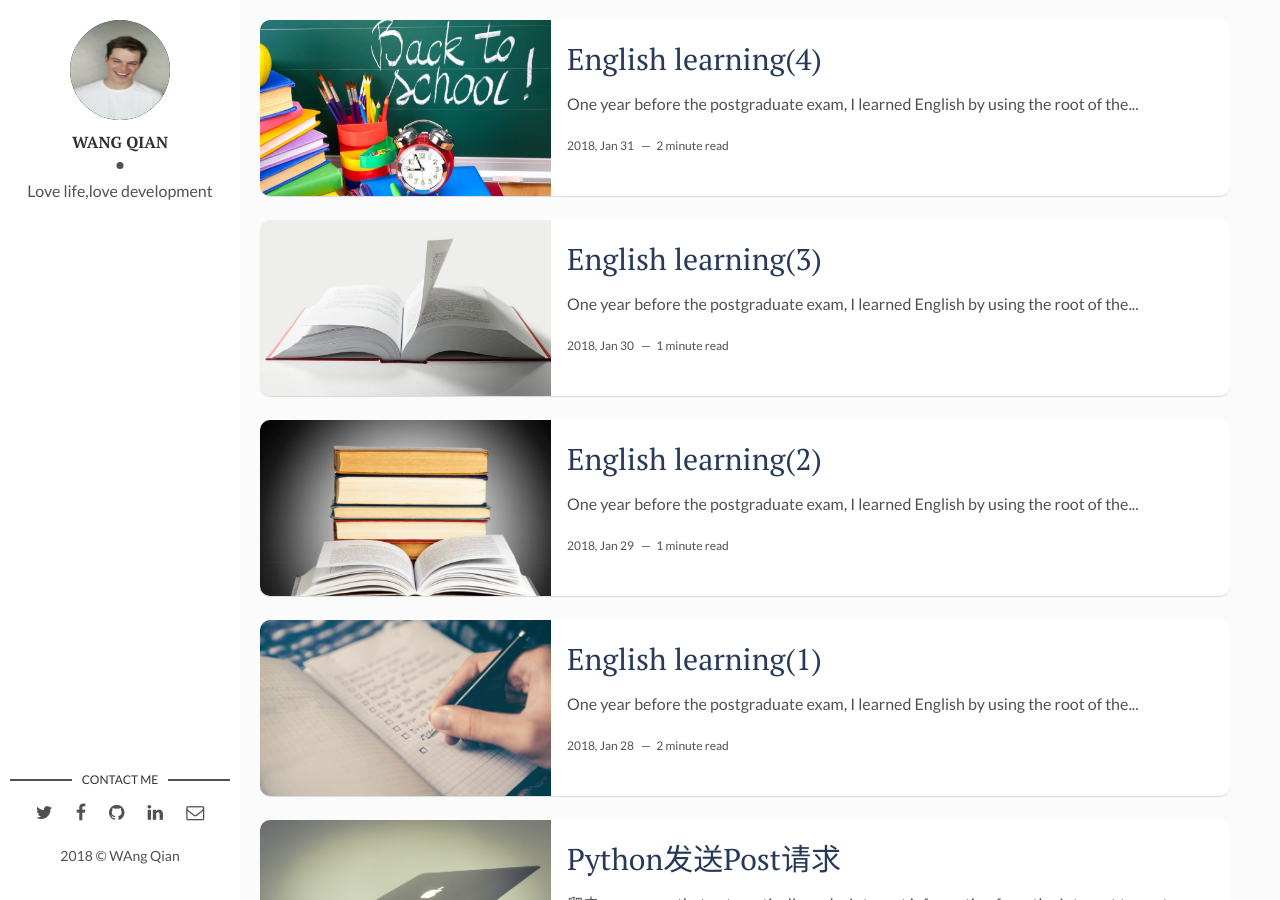
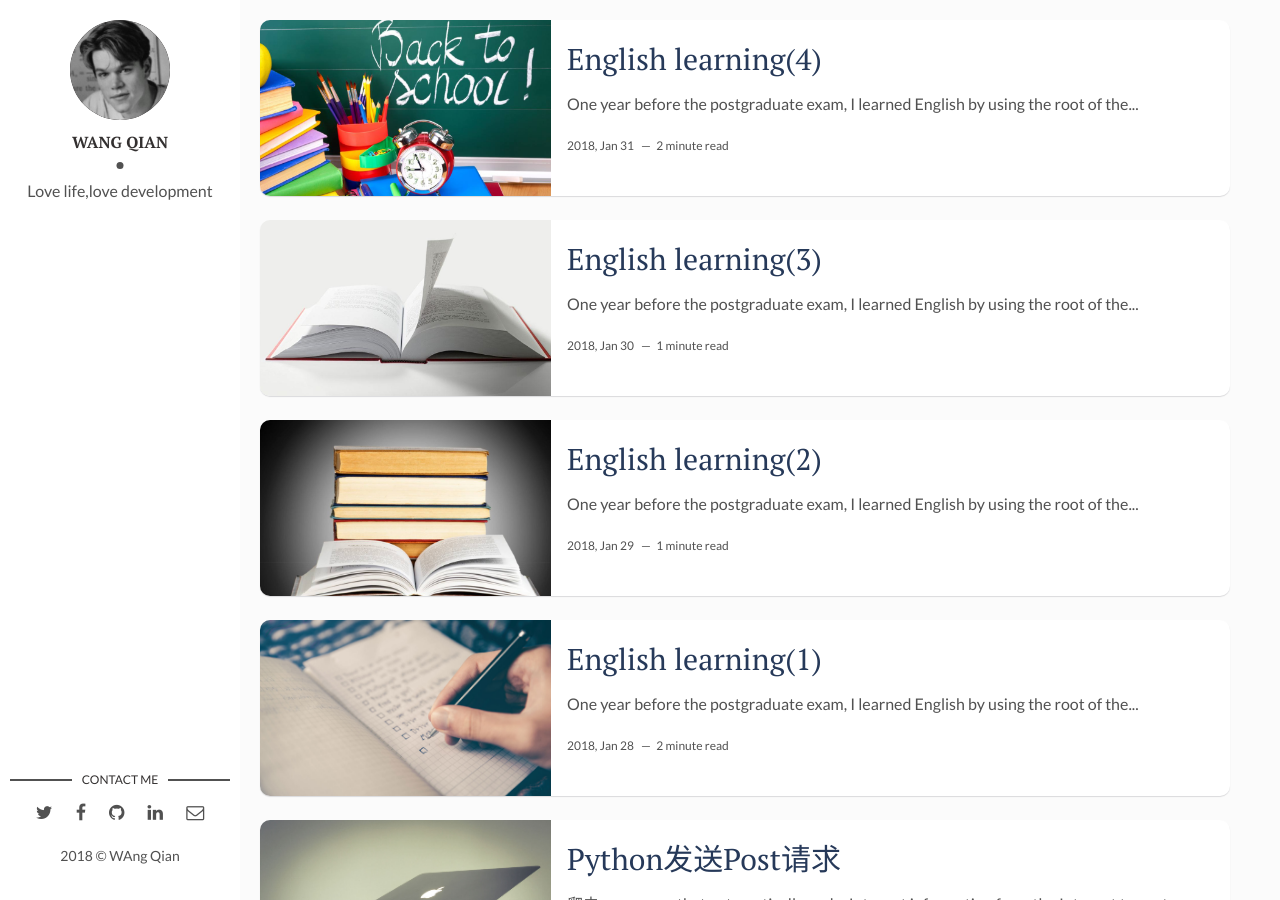
Before and after one commit to WAng91An/WAng91An.github.io, a Jekyll site: the page built from index.html, in a window 1280 px wide and 900 px high. Built offline with Jekyll 4.4.1, drawn with Linux system fonts in a browser that asks for light colours; the list of posts is cut into pages by our own code.

Commit message:
english 4

```diff
--- a/_config.yml
+++ b/_config.yml
@@ -10,7 +10,7 @@
 
 # Author Settings
 author: WAng Qian  # add your name
-author-img: w.jpg # add your photo
+author-img: w.png # add your photo
 about-author: Love life,love development # add description
 twitter: # add your Twitter handle
 facebook: # add your Facebook handle
```
Also changed, not shown: assets/img/w.png (added).
